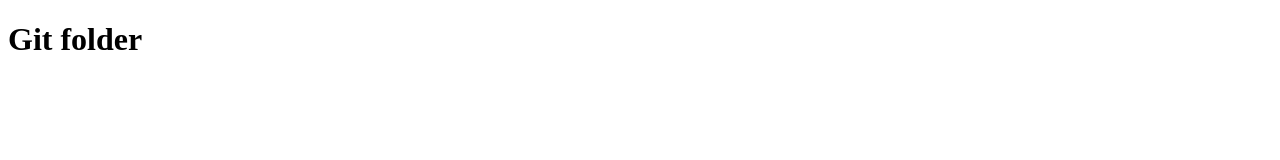
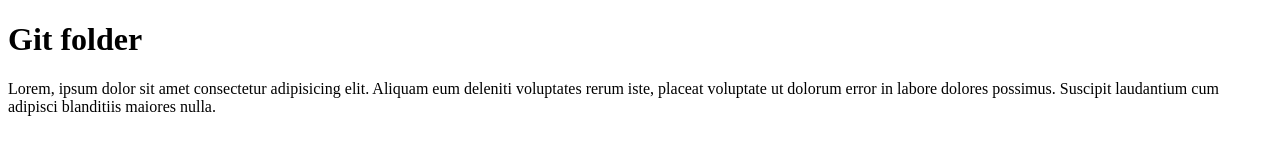
Before and after one commit to dkoncius/git-folder, a plain HTML site: page index.html in a window 1280 px wide. Drawn offline with Linux system fonts and the light colour scheme.

Commit message:
paragraph

```diff
--- a/index.html
+++ b/index.html
@@ -8,5 +8,6 @@
 </head>
 <body>
     <h1>Git folder</h1>
+    <p>Lorem, ipsum dolor sit amet consectetur adipisicing elit. Aliquam eum deleniti voluptates rerum iste, placeat voluptate ut dolorum error in labore dolores possimus. Suscipit laudantium cum adipisci blanditiis maiores nulla.</p>
 </body>
 </html>
```
